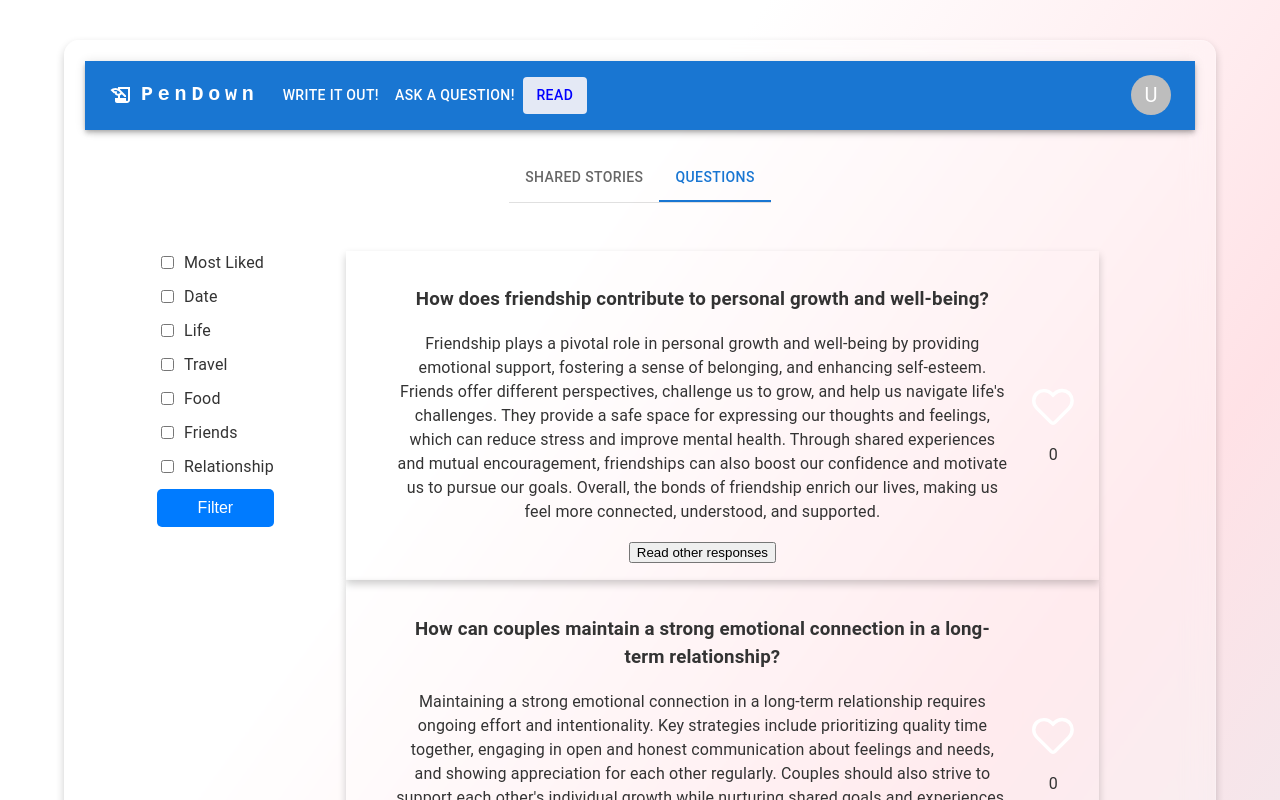
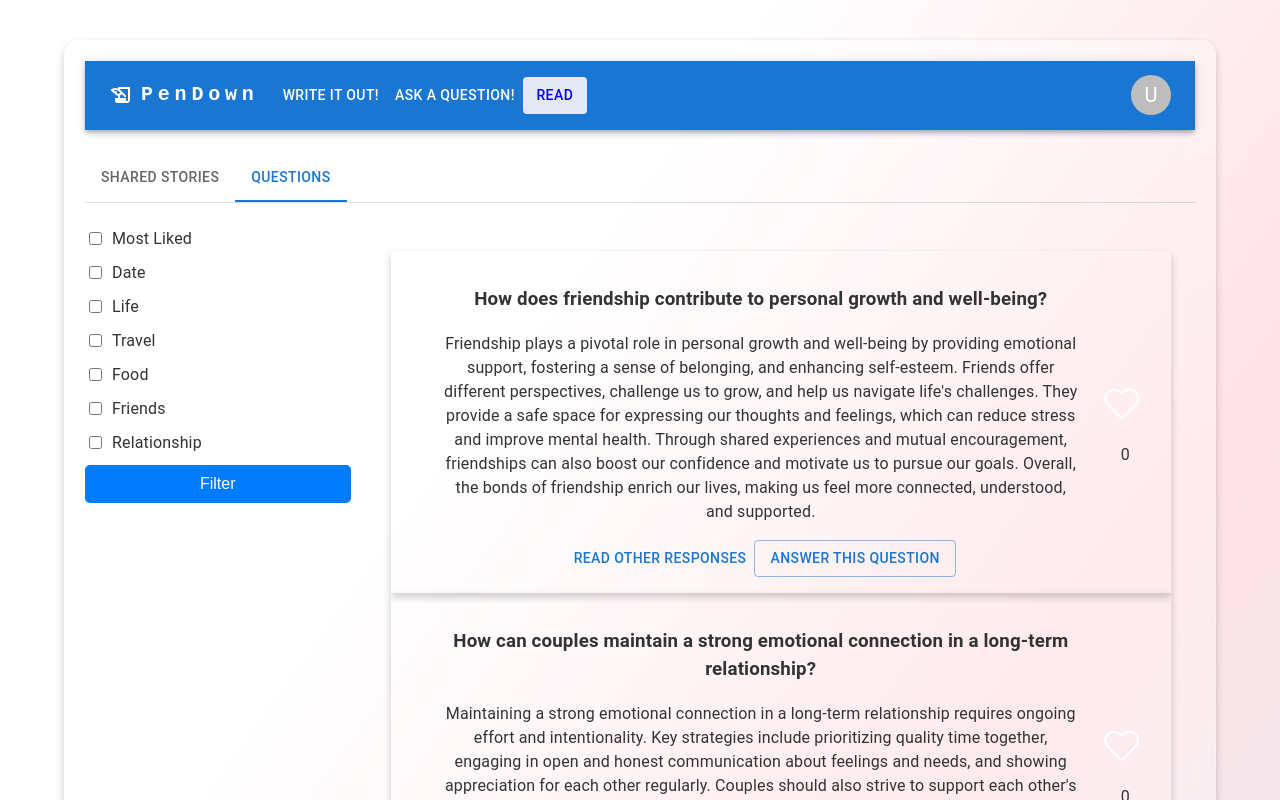
Before and after one commit to kainaat0110/Pendown, a React (Create React App) app: page /read in a window 1280 px wide. Both pictures are taken after a click on the tab "QUESTIONS". Shown: the top 800 px of the page. Built offline with nearby package versions, Linux system fonts and the light colour scheme.

Commit message:
added answer button and read other responses tab successfully

```diff
--- a/src/Components/Footer.js
+++ b/src/Components/Footer.js
@@ -26,7 +26,7 @@ const Footer = () => {
 const styles = {
   footer: {
     backgroundColor: 'transparent',
-    padding: '20px 0',
+    padding: '0 0',
     borderTop: '1px solid #e7e7e7',
   },
   content: {
--- a/src/Components/QuestionAns.js
+++ b/src/Components/QuestionAns.js
@@ -4,6 +4,22 @@ import Dialog from '@mui/material/Dialog';
 import DialogContent from '@mui/material/DialogContent';
 import DialogContentText from '@mui/material/DialogContentText';
 import DialogTitle from '@mui/material/DialogTitle';
+import DialogActions from '@mui/material/DialogActions';
+import IconButton from '@mui/material/IconButton';
+import CloseIcon from '@mui/icons-material/Close';
+import Button from '@mui/material/Button';
+import { styled } from '@mui/material/styles';
+import TextField from '@mui/material/TextField';
+import Box from '@mui/material/Box';
+
+const BootstrapDialog = styled(Dialog)(({ theme }) => ({
+  '& .MuiDialogContent-root': {
+    padding: theme.spacing(2),
+  },
+  '& .MuiDialogActions-root': {
+    padding: theme.spacing(1),
+  },
+}));
 
 export default function QuestionAns(props) {
   const [open, setOpen] = React.useState(false);
@@ -15,7 +31,14 @@ export default function QuestionAns(props) {
     setIsChecked(!isChecked);
     if(isChecked === false) setCount(count + 1); // Increment count on every toggle
   };
+  const [Ansopen, AnssetOpen] = React.useState(false);
 
+  const AnshandleClickOpen = () => {
+    AnssetOpen(true);
+  };
+  const AnshandleClose = () => {
+    AnssetOpen(false);
+  };
   // Inline styles
   const containerStyle = {
     display: 'block',
@@ -45,7 +68,7 @@ export default function QuestionAns(props) {
   };
 
   const pathStyle = {
-    strokeWidth: isChecked ? '0' : '20px',
+    strokeWidth: isChecked ? '0' : '15px',
     stroke: '#FFF',
     fill: isChecked ? '#FF5353' : 'none',
   };
@@ -100,7 +123,7 @@ export default function QuestionAns(props) {
     <Container>
     <h3>{props.ques}</h3>
     <p>{props.ans}</p>
-    <button onClick={handleClickOpen('paper')}>Read other responses</button>
+    <Button onClick={handleClickOpen('paper')}>Read other responses</Button>
             <Dialog
               open={open}
               onClose={handleClose}
@@ -126,6 +149,40 @@ export default function QuestionAns(props) {
                 </DialogContentText>
               </DialogContent>
             </Dialog>
+            <Button variant="outlined" onClick={AnshandleClickOpen}>
+        Answer this question
+      </Button>
+      <BootstrapDialog
+        onClose={AnshandleClose}
+        aria-labelledby="customized-dialog-title"
+        open={Ansopen}
+      >
+        <DialogTitle sx={{ m: 0, p: 2 }} id="customized-dialog-title">
+          Answer Box
+        </DialogTitle>
+        <IconButton
+          aria-label="close"
+          onClick={AnshandleClose}
+          sx={(theme) => ({
+            position: 'absolute',
+            right: 8,
+            top: 8,
+            color: theme.palette.grey[500],
+          })}
+        >
+          <CloseIcon />
+        </IconButton>
+        <DialogContent dividers>
+        <Box sx={{ width: 500, maxWidth: '100%', height: 150 }}>
+          <TextField rows={5} fullWidth multiline label="Answer" id="fullWidth" />
+        </Box>
+        </DialogContent>
+        <DialogActions>
+          <Button autoFocus onClick={AnshandleClose}>
+            Save changes
+          </Button>
+        </DialogActions>
+      </BootstrapDialog>
 
     </Container>
     <div>
@@ -142,8 +199,8 @@ export default function QuestionAns(props) {
           style={inputStyle}
         />
         <div style={checkmarkStyle}>
-          <svg viewBox="0 0 256 256">
-            <rect fill="none" height="256" width="256"></rect>
+          <svg viewBox="0 0 300 300">
+            <rect fill="none" height="200" width="200"></rect>
             <path
               d="M224.6,51.9a59.5,59.5,0,0,0-43-19.9,60.5,60.5,0,0,0-44,17.6L128,59.1l-7.5-7.4C97.2,28.3,59.2,26.3,35.9,47.4a59.9,59.9,0,0,0-2.3,87l83.1,83.1a15.9,15.9,0,0,0,22.6,0l81-81C243.7,113.2,245.6,75.2,224.6,51.9Z"
               style={pathStyle}
--- a/src/Pages/Read.js
+++ b/src/Pages/Read.js
@@ -10,6 +10,7 @@ import Stories from '../Components/Stories';
 import Footer from '../Components/Footer';
 import Divider from '@mui/material/Divider';
 import QuestionAns from '../Components/QuestionAns';
+import { Grid, useMediaQuery } from '@mui/material';
 
 function CustomTabPanel(props) {
   const { children, value, index, ...other } = props;
@@ -42,67 +43,17 @@ function CustomTabPanel(props) {
 
 export default function Read() {
   const [value, setValue] = React.useState(0);
-
-  const [isMobile, setIsMobile] = React.useState(window.innerWidth <= 600);
-
-    React.useEffect(() => {
-        const handleResize = () => {
-            setIsMobile(window.innerWidth <= 600);
-        };
-
-        window.addEventListener('resize', handleResize);
-
-        return () => {
-            window.removeEventListener('resize', handleResize);
-        };
-    }, []);
-
-    const containerStyle = {
-        display: 'flex',
-        flexDirection: isMobile ? 'row' : 'column', // Change direction based on screen size
-        flexWrap: isMobile ? 'wrap' : 'nowrap', // Allow wrapping on small screens
-        gap: '10px',
-        marginBottom: '20px',
-    };
-
-    const labelStyle = {
-        display: 'flex',
-        alignItems: 'center',
-        fontSize: '16px',
-        cursor: 'pointer',
-        width: isMobile ? '50%' : 'auto', // 50% width for mobile, auto for larger screens
-    };
-
-    const checkboxStyle = {
-        marginRight: '10px',
-    };
-
-    const buttonStyle = {
-        backgroundColor: '#007BFF',
-        color: 'white',
-        border: 'none',
-        padding: '10px 20px',
-        cursor: 'pointer',
-        borderRadius: '5px',
-        fontSize: '16px',
-        transition: 'background-color 0.3s',
-    };
-
+  const isMobile = useMediaQuery('(max-width:600px)');
 
   const handleChange = (event, newValue) => {
     setValue(newValue);
   };
 
   const bgStyle = {
-    background: `linear-gradient(to bottom right,
-      rgba(255, 255, 255, 0.4),
-      rgba(255, 255, 255, 0.4) 30%,
-      rgba(255, 182, 193, 0.4) 60%,
-      rgba(173, 216, 230, 0.4)
-    )`,
+    background: 'linear-gradient(to bottom right, rgba(255, 255, 255, 0.4), rgba(255, 255, 255, 0.4) 30%, rgba(255, 182, 193, 0.4) 60%, rgba(173, 216, 230, 0.4))',
     minHeight: '100vh',
     padding: '5vh 5vw',
-    maxWidth: '100%'
+    maxWidth: '100%',
   };
 
   const glassStyle = {
@@ -116,8 +67,6 @@ export default function Read() {
     border: '1px solid rgba(255, 255, 255, 0.2)',
     color: '#333',
     display: 'flex',
-    justifyContent: 'space-around',
-    alignItems: 'center',
     flexDirection: 'column',
     textAlign: 'center',
     padding: '20px',
@@ -130,7 +79,6 @@ export default function Read() {
         <Container style={glassStyle}>
           <Navbar />
           <br />
-
           <Box sx={{ borderBottom: 1, borderColor: 'divider' }}>
             <Tabs value={value} onChange={handleChange} aria-label="basic tabs example">
               <Tab label="Shared Stories" {...a11yProps(0)} />
@@ -138,46 +86,63 @@ export default function Read() {
             </Tabs>
           </Box>
           <br />
-
-            <Container >
-            <Container style = {{ display : 'flex' , flexDirection : 'row' }} >
-              <Container style = {{ display : 'flex' , flexDirection : 'column' , width: 'fit-content'}}>
-                <br />
-                    <div style={containerStyle}>
-                    <label style={labelStyle}><input type="checkbox" style={checkboxStyle} name="filter" value="Relationship" /> Most Liked</label>
-                    <label style={labelStyle}><input type="checkbox" style={checkboxStyle} name="filter" value="Relationship" /> Date</label>
-                    <label style={labelStyle}><input type="checkbox" style={checkboxStyle} name="filter" value="Life" /> Life</label>
-                    <label style={labelStyle}><input type="checkbox" style={checkboxStyle} name="filter" value="Travel" /> Travel</label>
-                    <label style={labelStyle}><input type="checkbox" style={checkboxStyle} name="filter" value="Food" /> Food</label>
-                    <label style={labelStyle}><input type="checkbox" style={checkboxStyle} name="filter" value="Friends" /> Friends</label>
-                    <label style={labelStyle}><input type="checkbox" style={checkboxStyle} name="filter" value="Relationship" /> Relationship</label>
+          <Grid container spacing={2}>
+            <Grid item xs={12} md={3}>
+              <div style={{ display: 'flex', flexDirection: isMobile ? 'column' : 'column', gap: '10px', marginBottom: '20px' }}>
+                <label style={{ display: 'flex', alignItems: 'center', fontSize: '16px', cursor: 'pointer', width: isMobile ? '100%' : 'auto' }}>
+                  <input type="checkbox" style={{ marginRight: '10px' }} name="filter" value="Most Liked" /> Most Liked
+                </label>
+                <label style={{ display: 'flex', alignItems: 'center', fontSize: '16px', cursor: 'pointer', width: isMobile ? '100%' : 'auto' }}>
+                  <input type="checkbox" style={{ marginRight: '10px' }} name="filter" value="Date" /> Date
+                </label>
+                <label style={{ display: 'flex', alignItems: 'center', fontSize: '16px', cursor: 'pointer', width: isMobile ? '100%' : 'auto' }}>
+                  <input type="checkbox" style={{ marginRight: '10px' }} name="filter" value="Life" /> Life
+                </label>
+                <label style={{ display: 'flex', alignItems: 'center', fontSize: '16px', cursor: 'pointer', width: isMobile ? '100%' : 'auto' }}>
+                  <input type="checkbox" style={{ marginRight: '10px' }} name="filter" value="Travel" /> Travel
+                </label>
+                <label style={{ display: 'flex', alignItems: 'center', fontSize: '16px', cursor: 'pointer', width: isMobile ? '100%' : 'auto' }}>
+                  <input type="checkbox" style={{ marginRight: '10px' }} name="filter" value="Food" /> Food
+                </label>
+                <label style={{ display: 'flex', alignItems: 'center', fontSize: '16px', cursor: 'pointer', width: isMobile ? '100%' : 'auto' }}>
+                  <input type="checkbox" style={{ marginRight: '10px' }} name="filter" value="Friends" /> Friends
+                </label>
+                <label style={{ display: 'flex', alignItems: 'center', fontSize: '16px', cursor: 'pointer', width: isMobile ? '100%' : 'auto' }}>
+                  <input type="checkbox" style={{ marginRight: '10px' }} name="filter" value="Relationship" /> Relationship
+                </label>
                 <button
-                        style={buttonStyle}
+                  style={{
+                    backgroundColor: '#007BFF',
+                    color: 'white',
+                    border: 'none',
+                    padding: '10px 20px',
+                    cursor: 'pointer',
+                    borderRadius: '5px',
+                    fontSize: '16px',
+                    transition: 'background-color 0.3s',
+                    width: '100%'
+                  }}
                   onMouseEnter={(e) => e.currentTarget.style.backgroundColor = '#0056b3'}
                   onMouseLeave={(e) => e.currentTarget.style.backgroundColor = '#007BFF'}
                 >
                   Filter
                 </button>
               </div>
-
-
-                    </Container>
-
-            <Container >
+            </Grid>
+            <Grid item xs={12} md={9}>
               <CustomTabPanel value={value} index={0}>
                 <Stories id="1" para="As a food blogger, I recently had the pleasure of discovering a hidden gem in Mumbai's bustling Bandra neighborhood. Nestled in a quaint lane, 'Fusion Flavors' is the city's newest culinary hotspot that's creating quite a buzz. The moment I stepped in, I was captivated by the restaurant's chic industrial-meets-traditional decor, setting the stage for an intriguing dining experience. Chef Arjun Kapoor's innovative menu seamlessly blends local Maharashtra flavors with global cuisines, resulting in dishes that are both familiar and excitingly novel. The star of the evening was undoubtedly the 'Mumbai Merlot Mutton' - a succulent lamb shank slow-cooked in a rich red wine and coconut gravy, served with a saffron-infused risotto. The 'Koli-style Ceviche' was another standout, marrying the freshness of local seafood with zesty Latin American flavors. With its creative cocktails, attentive service, and a menu that pushes culinary boundaries, Fusion Flavors is definitely a must-visit for food enthusiasts looking to embark on a gastronomic adventure in Mumbai." date="March 10, 2024" />
-                <Stories id="2" para= "One of life's most valuable lessons is the power of resilience in the face of adversity. Throughout our journey, we inevitably encounter obstacles, setbacks, and failures that test our resolve. It's during these challenging times that we learn the true measure of our character. The ability to bounce back, to view failures as opportunities for growth rather than insurmountable barriers, is what ultimately shapes our future. This resilience isn't about avoiding hardship, but rather about developing the mental fortitude to persevere through it. By embracing challenges and learning from our missteps, we not only become stronger individuals but also open ourselves up to new possibilities and personal growth. Remember, it's not the absence of difficulties that defines us, but how we rise above them that truly matters." date="November 7, 2023"/>
-                <Stories id="3" para="Matheran, a quaint hill station nestled in the Western Ghats, offered a refreshing escape from the urban bustle. As we embarked on the toy train journey up the winding tracks, lush greenery and misty vistas unfolded before our eyes. The car-free environment was a welcome change, allowing us to explore the red-earth paths on foot and horseback. We marveled at panoramic viewpoints like Louisa Point and Charlotte Lake, breathing in the crisp mountain air. The tranquil atmosphere, punctuated only by the sounds of nature and the clip-clop of horses, provided a perfect setting for relaxation and introspection. Our stay in a colonial-era hotel added a touch of nostalgia to this serene getaway, making our Matheran trip a memorable blend of natural beauty and old-world charm." date="August 13, 2024"/>
+                <Stories id="2" para="One of life's most valuable lessons is the power of resilience in the face of adversity. Throughout our journey, we inevitably encounter obstacles, setbacks, and failures that test our resolve. It's during these challenging times that we learn the true measure of our character. The ability to bounce back, to view failures as opportunities for growth rather than insurmountable barriers, is what ultimately shapes our future. This resilience isn't about avoiding hardship, but rather about developing the mental fortitude to persevere through it. By embracing challenges and learning from our missteps, we not only become stronger individuals but also open ourselves up to new possibilities and personal growth. Remember, it's not the absence of difficulties that defines us, but how we rise above them that truly matters." date="November 7, 2023" />
+                <Stories id="3" para="Matheran, a quaint hill station nestled in the Western Ghats, offered a refreshing escape from the urban bustle. As we embarked on the toy train journey up the winding tracks, lush greenery and misty vistas unfolded before our eyes. The car-free environment was a welcome change, allowing us to explore the red-earth paths on foot and horseback. We marveled at panoramic viewpoints like Louisa Point and Charlotte Lake, breathing in the crisp mountain air. The tranquil atmosphere, punctuated only by the sounds of nature and the clip-clop of horses, provided a perfect setting for relaxation and introspection. Our stay in a colonial-era hotel added a touch of nostalgia to this serene getaway, making our Matheran trip a memorable blend of natural beauty and old-world charm." date="August 9, 2023" />
               </CustomTabPanel>
               <CustomTabPanel value={value} index={1}>
-                <QuestionAns ques= "How does friendship contribute to personal growth and well-being?" ans="Friendship plays a pivotal role in personal growth and well-being by providing emotional support, fostering a sense of belonging, and enhancing self-esteem. Friends offer different perspectives, challenge us to grow, and help us navigate life's challenges. They provide a safe space for expressing our thoughts and feelings, which can reduce stress and improve mental health. Through shared experiences and mutual encouragement, friendships can also boost our confidence and motivate us to pursue our goals. Overall, the bonds of friendship enrich our lives, making us feel more connected, understood, and supported." />
-                <QuestionAns ques="How can couples maintain a strong emotional connection in a long-term relationship?" ans = "Maintaining a strong emotional connection in a long-term relationship requires ongoing effort and intentionality. Key strategies include prioritizing quality time together, engaging in open and honest communication about feelings and needs, and showing appreciation for each other regularly. Couples should also strive to support each other's individual growth while nurturing shared goals and experiences. Keeping the romance alive through small gestures, surprise acts of kindness, and maintaining physical intimacy is crucial. Additionally, navigating challenges together, practicing forgiveness, and continuously learning about each other can deepen the emotional bond. Remember, a strong connection is built on mutual respect, trust, and the willingness to evolve together as individuals and as a couple."/>
-                <QuestionAns ques="How do we find true fulfillment in a world that often emphasizes external achievements and material success?" ans ="Finding true fulfillment in life often involves looking beyond external achievements and material success. It's about aligning our actions with our core values and passions, practicing gratitude for what we have, and pursuing personal growth. Cultivating meaningful relationships and contributing to something larger than ourselves can provide a deep sense of purpose. True fulfillment comes from living authentically and nurturing our inner selves, rather than solely chasing societal definitions of success. It's about creating a life that resonates with our true selves, balancing personal growth with meaningful connections and positive impact on the world around us. By focusing on these aspects, we can find lasting contentment and joy that goes beyond superficial measures of achievement." />
+                <QuestionAns ques="How does friendship contribute to personal growth and well-being?" ans="Friendship plays a pivotal role in personal growth and well-being by providing emotional support, fostering a sense of belonging, and enhancing self-esteem. Friends offer different perspectives, challenge us to grow, and help us navigate life's challenges. They provide a safe space for expressing our thoughts and feelings, which can reduce stress and improve mental health. Through shared experiences and mutual encouragement, friendships can also boost our confidence and motivate us to pursue our goals. Overall, the bonds of friendship enrich our lives, making us feel more connected, understood, and supported." />
+                <QuestionAns ques="How can couples maintain a strong emotional connection in a long-term relationship?" ans="Maintaining a strong emotional connection in a long-term relationship requires ongoing effort and intentionality. Key strategies include prioritizing quality time together, engaging in open and honest communication about feelings and needs, and showing appreciation for each other regularly. Couples should also strive to support each other's individual growth while nurturing shared goals and experiences. Keeping the romance alive through small gestures, surprise acts of kindness, and maintaining physical intimacy is crucial. Additionally, navigating challenges together, practicing forgiveness, and continuously learning about each other can deepen the emotional bond. Remember, a strong connection is built on mutual respect, trust, and the willingness to evolve together as individuals and as a couple." />
+                <QuestionAns ques="How do we find true fulfillment in a world that often emphasizes external achievements and material success?" ans="Finding true fulfillment in life often involves looking beyond external achievements and material success. It's about aligning our actions with our core values and passions, practicing gratitude for what we have, and pursuing personal growth. Cultivating meaningful relationships and contributing to something larger than ourselves can provide a deep sense of purpose. True fulfillment comes from living authentically and nurturing our inner selves, rather than solely chasing societal definitions of success. It's about creating a life that resonates with our true selves, balancing personal growth with meaningful connections and positive impact on the world around us. By focusing on these aspects, we can find lasting contentment and joy that goes beyond superficial measures of achievement." />
               </CustomTabPanel>
-             </Container>
-             </Container>
-            </Container>
-            <Divider variant="middle" component="li" style={{width: '80%'}}/>
+            </Grid>
+          </Grid>
+          <Divider variant="middle" component="li" style={{ width: '80%', margin: '20px auto' }} />
           <Footer />
         </Container>
       </Container>
```
Lines whose indentation alone changed are shown as unchanged.
